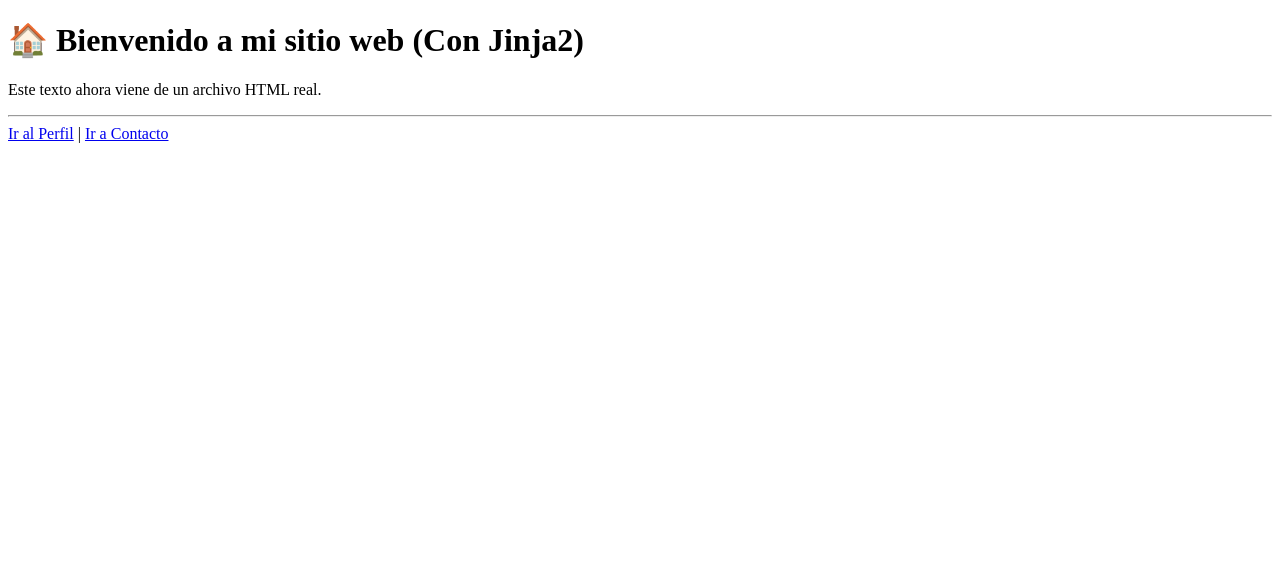
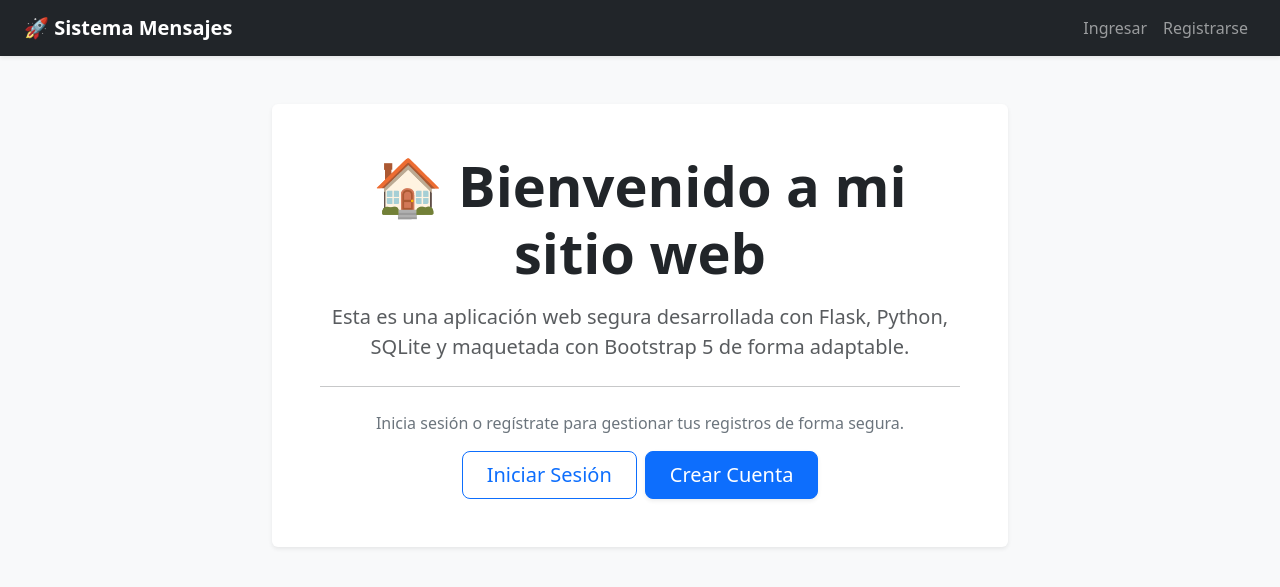
Before and after one commit to GuidoCusi0931/demo-github-yt, a Flask app: page / in a window 1280 px wide. Shown: the top 587 px of the page. Run offline with Flask 3, Linux system fonts and the light colour scheme; some libraries are stand-ins or nearby versions.

Commit message:
style: maquetar inicio.html con bootstrap y navbar global

```diff
--- a/templates/inicio.html
+++ b/templates/inicio.html
@@ -1,13 +1,28 @@
-<!DOCTYPE html>
-<html lang="es">
-<head>
-    <meta charset="UTF-8">
-    <title>Inicio</title>
-</head>
-<body>
-    <h1>🏠 Bienvenido a mi sitio web (Con Jinja2)</h1>
-    <p>Este texto ahora viene de un archivo HTML real.</p>
-    <hr>
-    <a href="/perfil">Ir al Perfil</a> | <a href="/contacto">Ir a Contacto</a>
-</body>
-</html>
+{% extends 'base.html' %}
+
+{% block titulo %}Inicio - Sistema de Mensajes{% endblock %}
+
+{% block contenido %}
+<div class="row justify-content-center text-center my-5">
+    <div class="col-12 col-md-8">
+        <div class="p-5 bg-white rounded shadow-sm">
+            <h1 class="display-4 fw-bold text-dark mb-3">🏠 Bienvenido a mi sitio web</h1>
+            <p class="lead text-muted mb-4">
+                Esta es una aplicación web segura desarrollada con Flask, Python, SQLite y maquetada con Bootstrap 5 de forma adaptable.
+            </p>
+            <hr class="my-4">
+
+            {% if current_user.is_authenticated %}
+                <p class="text-secondary">Ya estás autenticado en el sistema.</p>
+                <a href="/mensajes" class="btn btn-primary btn-lg px-4 shadow-sm">Ir a la Bandeja de Entrada</a>
+            {% else %}
+                <p class="text-secondary">Inicia sesión o regístrate para gestionar tus registros de forma segura.</p>
+                <div class="d-grid gap-2 d-sm-flex justify-content-sm-center mt-3">
+                    <a href="/login" class="btn btn-outline-primary btn-lg px-4">Iniciar Sesión</a>
+                    <a href="/registro" class="btn btn-primary btn-lg px-4 shadow-sm">Crear Cuenta</a>
+                </div>
+            {% endif %}
+        </div>
+    </div>
+</div>
+{% endblock %}
```
